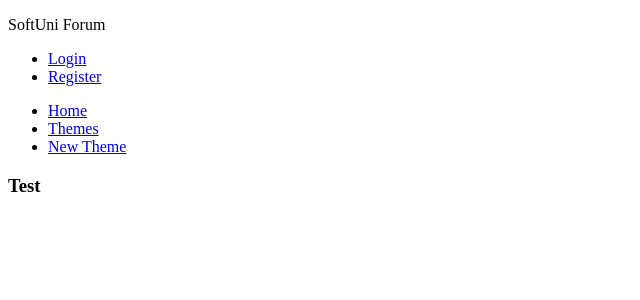
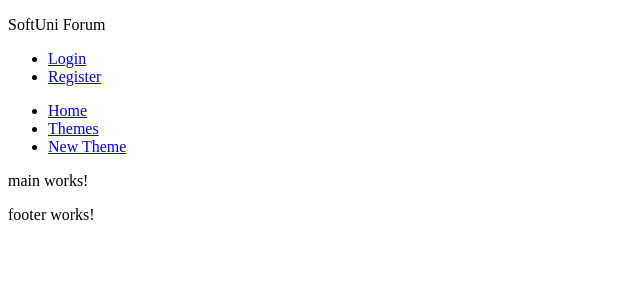
Before and after one commit to MHM056/Angular, an Angular app in the folder 04. Workshop Components/components-workshop/: page / in a window 1280 px wide. Shown: the top 300 px of the page, without its empty margins (0-640 px from the left). Built offline with nearby package versions, Linux system fonts and the light colour scheme.

Commit message:
Created main component

```diff
--- a/04. Workshop Components/components-workshop/src/app/app.component.html
+++ b/04. Workshop Components/components-workshop/src/app/app.component.html
@@ -1,2 +1,3 @@
 <app-header />
-<h3>Test</h3>
+<app-main />
+<app-footer />
--- a/04. Workshop Components/components-workshop/src/app/app.module.ts
+++ b/04. Workshop Components/components-workshop/src/app/app.module.ts
@@ -5,10 +5,12 @@ import { AppRoutingModule } from './app-routing.module';
 import { AppComponent } from './app.component';
 import { CoreModule } from './core/core.module';
 import { SharedModule } from './shared/shared.module';
+import { MainComponent } from './main/main.component';
 
 @NgModule({
   declarations: [
-    AppComponent
+    AppComponent,
+    MainComponent
   ],
   imports: [
     BrowserModule,
--- /dev/null
+++ b/04. Workshop Components/components-workshop/src/app/main/main.component.html
@@ -0,0 +1 @@
+<p>main works!</p>
```
Also changed, not shown: 04. Workshop Components/components-workshop/src/app/main/main.component.ts (added, +10 -0 lines), 04. Workshop Components/components-workshop/src/app/main/main.component.css (added).
